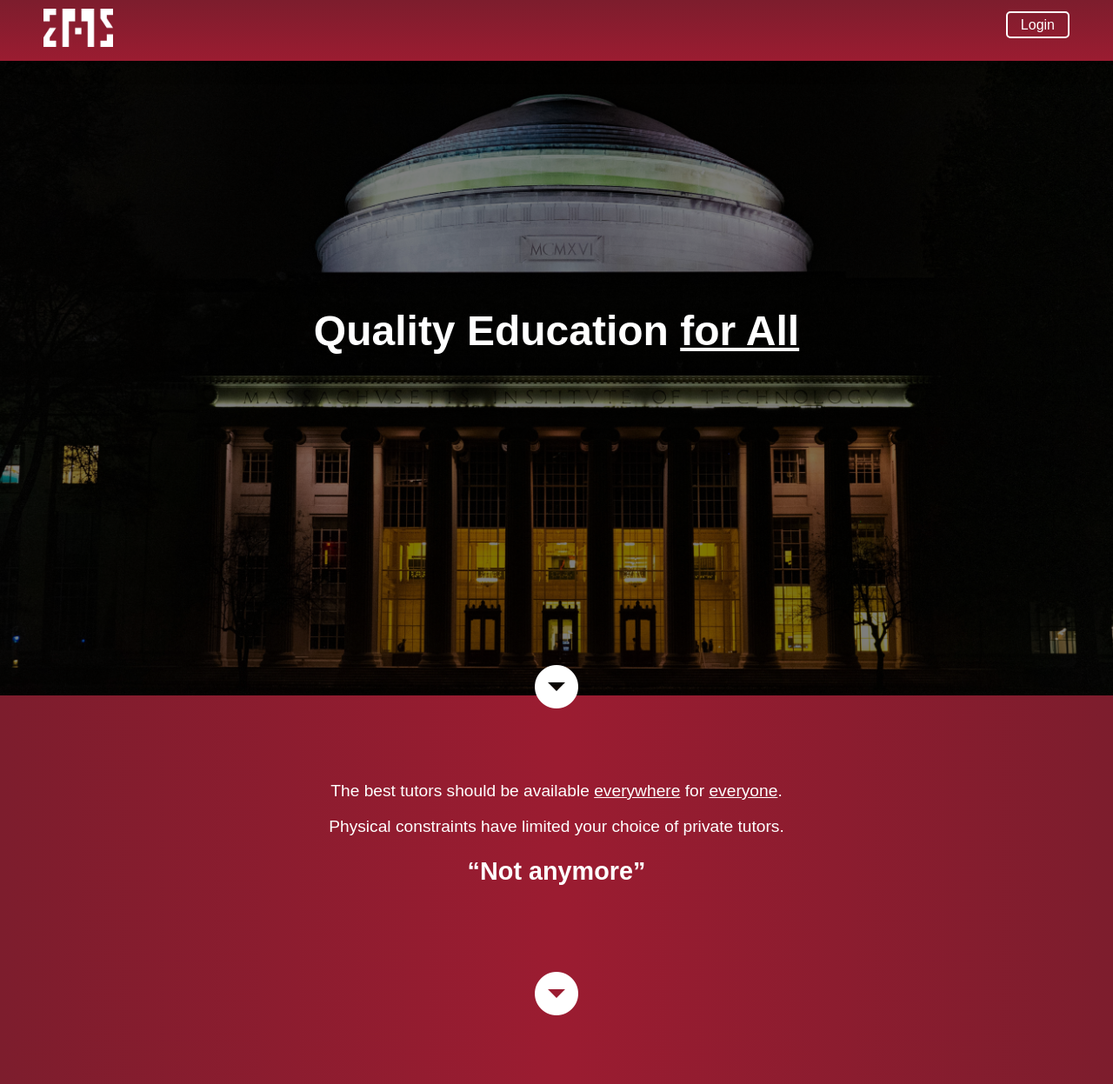
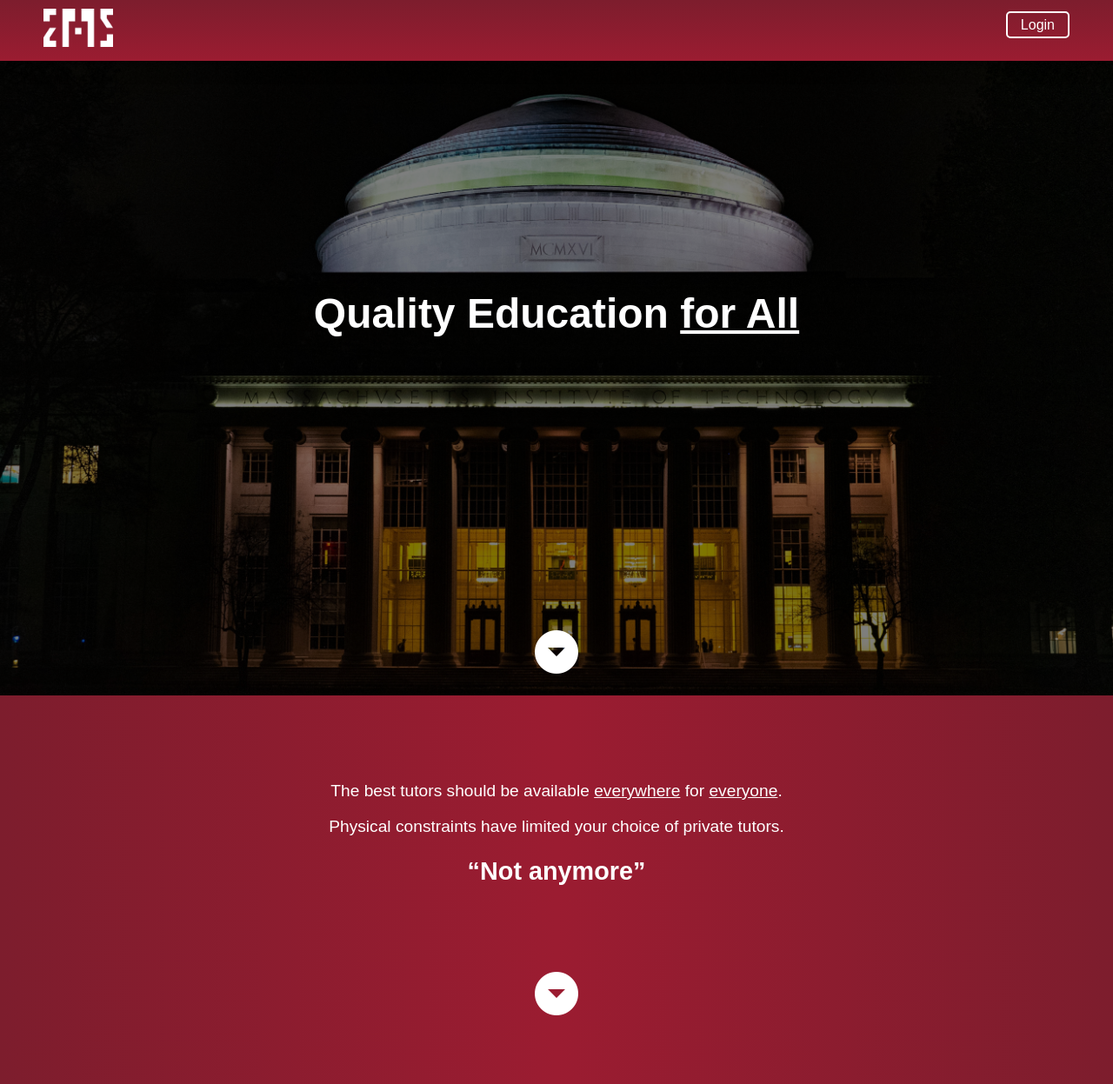
Before and after one commit to Pi-31415/EdTech, a PHP site: page / in a window 1280 px wide. Shown: the top 1247 px of the page at 87% size. Run offline with PHP 8.4, Linux system fonts and the light colour scheme; some libraries are stand-ins or nearby versions; some web fonts are replaced.

Commit message:
MIT clone

```diff
--- a/css/style.css
+++ b/css/style.css
@@ -208,7 +208,7 @@ input {
   display: flex;
   justify-content: center;
   align-items: center;
-  height: 95vh;
+  height: 90vh;
   padding-left: 15px;
   padding-right: 15px;
   margin-left: auto;
--- a/css/style.sass
+++ b/css/style.sass
@@ -201,7 +201,7 @@ input
 	display: flex
 	justify-content: center
 	align-items: center
-	height: 95vh
+	height: 90vh
 	padding-left:15px
 	padding-right:15px
 	margin-left: auto
```
Also changed, not shown: 1 other file.
